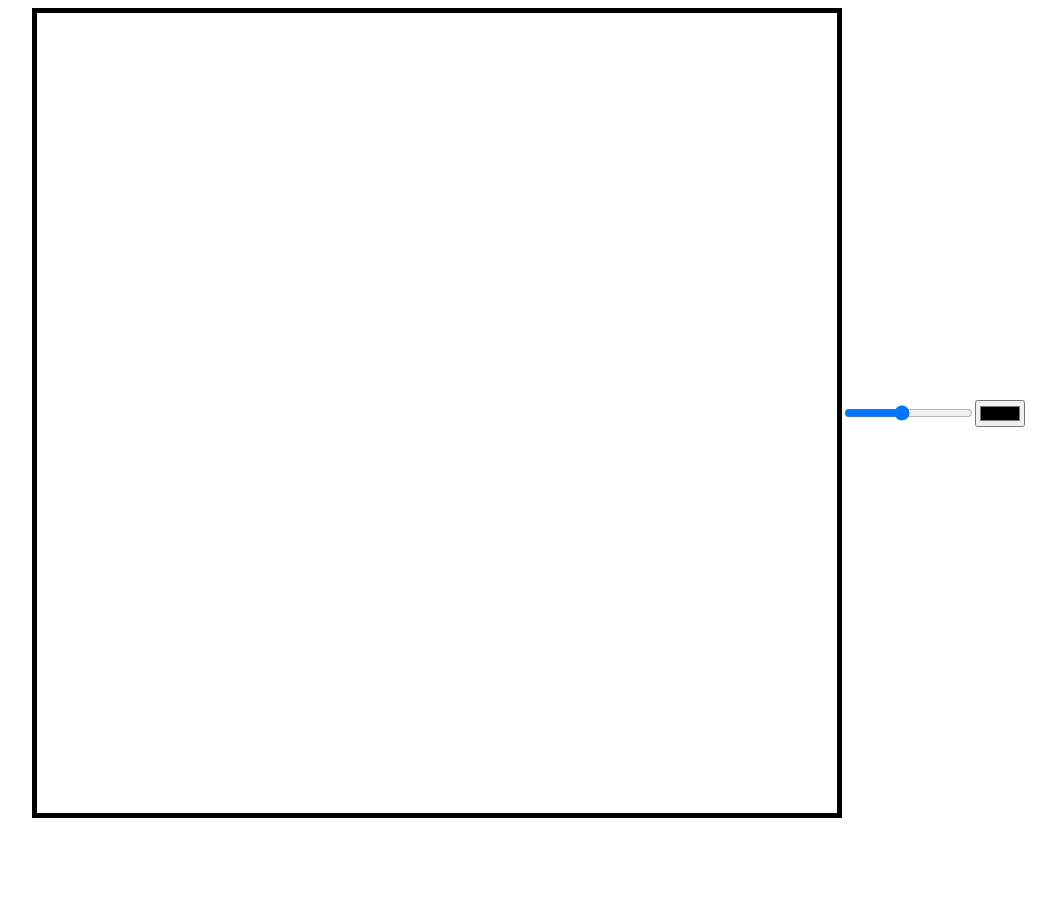
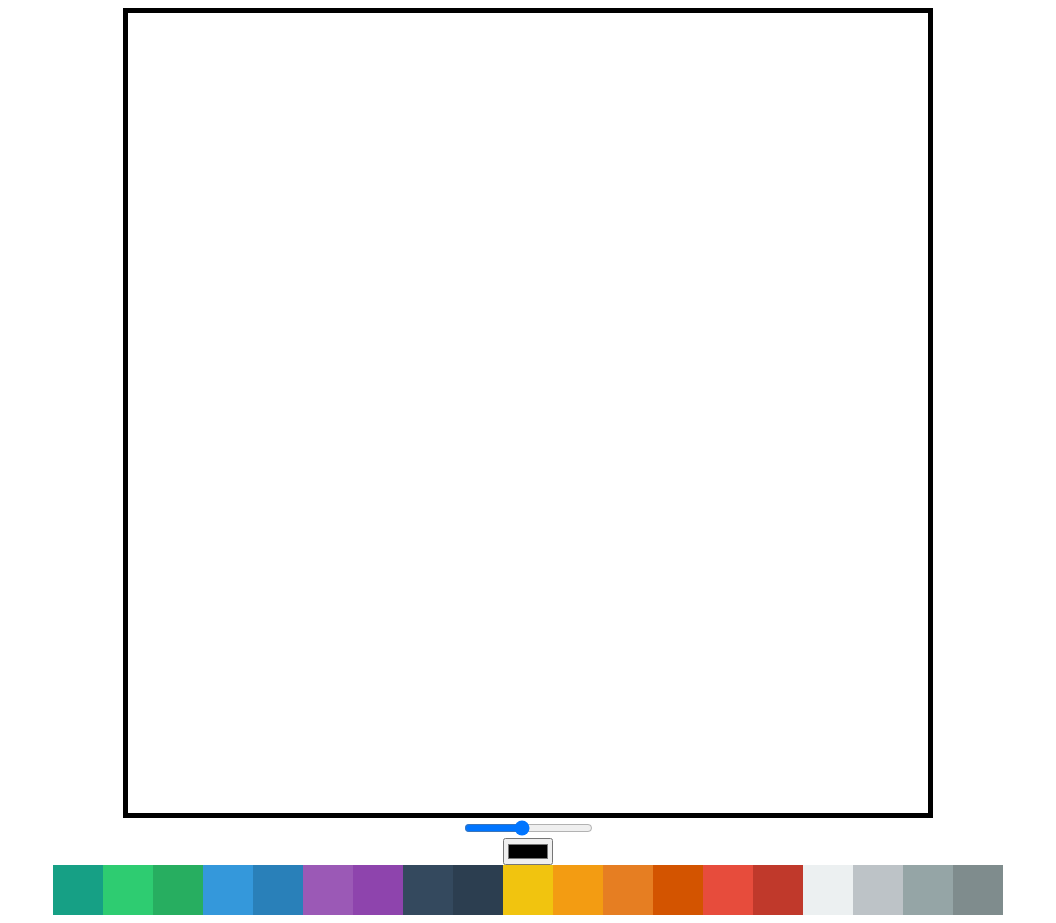
Before and after one commit to tigger-cherground/study-meme-maker, a plain HTML site: page index.html in a window 1280 px wide. Shown: the whole page, without its empty margins (112-1168 px from the left). Before the commit the page ends 826 px from the top, so only its background shows below. Drawn offline with Linux system fonts and the light colour scheme.

Commit message:
Paint Color part Two

```diff
--- a/app.js
+++ b/app.js
@@ -1,5 +1,6 @@
 const lineWidth = document.getElementById('line-width');
 const color = document.getElementById('color');
+const colorOptions = Array.from(document.getElementsByClassName('color-options'));
 const canvas = document.querySelector('canvas');
 const ctx = canvas.getContext('2d');
 canvas.width = 800;
@@ -34,6 +35,13 @@ function onColorChange(event) {
     ctx.fillStyle = event.target.value;
 }
 
+function onColorClick(event) {
+    const selectColor = event.target.dataset.color;
+    ctx.strokeStyle = selectColor;
+    ctx.fillStyle = selectColor;
+    color.value = selectColor;
+}
+
 canvas.addEventListener("mousemove", onMove);
 canvas.addEventListener("mousedown", startPainting);
 canvas.addEventListener("mouseup", cancelPainting);
@@ -41,3 +49,5 @@ canvas.addEventListener("mouseleave", cancelPainting);
 
 lineWidth.addEventListener("change", onLineWidthChange)
 color.addEventListener("change", onColorChange);
+
+colorOptions.forEach(colorOption => colorOption.addEventListener('click', onColorClick));
--- a/index.html
+++ b/index.html
@@ -10,6 +10,27 @@
     <canvas></canvas>
     <input type="range" id="line-width" min="1" max="10" value="5" step="0.5">
     <input type="color" id="color" />
+    <di class="color-platte">
+        <div class="color-options" style="background-color: #16A085;" data-color="#16A085"></div>
+        <div class="color-options" style="background-color: #2ECC71;" data-color="#2ECC71"></div>
+        <div class="color-options" style="background-color: #27AE60;" data-color="#27AE60"></div>
+        <div class="color-options" style="background-color: #3498DB;" data-color="#3498DB"></div>
+        <div class="color-options" style="background-color: #2980B9;" data-color="#2980B9"></div>
+        <div class="color-options" style="background-color: #9B59B6;" data-color="#9B59B6"></div>
+        <div class="color-options" style="background-color: #8E44AD;" data-color="#8E44AD"></div>
+        <div class="color-options" style="background-color: #34495E;" data-color="#34495E"></div>
+        <div class="color-options" style="background-color: #2C3E50;" data-color="#2C3E50"></div>
+        <div class="color-options" style="background-color: #F1C40F;" data-color="#F1C40F"></div>
+        <div class="color-options" style="background-color: #F39C12;" data-color="#F39C12"></div>
+        <div class="color-options" style="background-color: #E67E22;" data-color="#E67E22"></div>
+        <div class="color-options" style="background-color: #D35400;" data-color="#D35400"></div>
+        <div class="color-options" style="background-color: #E74C3C;" data-color="#E74C3C"></div>
+        <div class="color-options" style="background-color: #C0392B;" data-color="#C0392B"></div>
+        <div class="color-options" style="background-color: #ECF0F1;" data-color="#ECF0F1"></div>
+        <div class="color-options" style="background-color: #BDC3C7;" data-color="#BDC3C7"></div>
+        <div class="color-options" style="background-color: #95A5A6;" data-color="#95A5A6"></div>
+        <div class="color-options" style="background-color: #7F8C8D;" data-color="#7F8C8D"></div>
+    </di>
     <script src="app.js"></script>
 </body>
 </html>
--- a/styles.css
+++ b/styles.css
@@ -6,6 +6,18 @@ canvas {
 
 body {
     display: flex;
+    flex-direction: column;
     justify-content: center;
     align-items: center;
 }
+
+.color-platte {
+    display: flex;
+    flex-direction: row;
+}
+
+.color-options {
+     width: 50px;
+     height: 50px;
+     cursor: pointer;
+}
```
